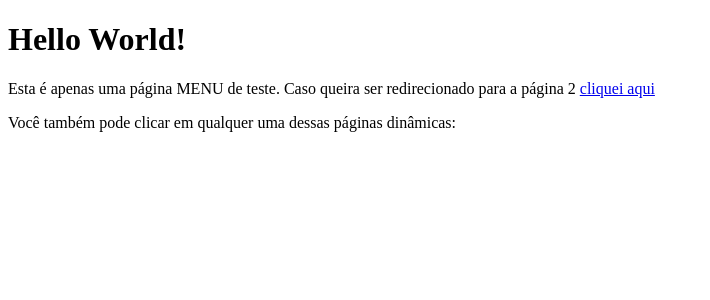
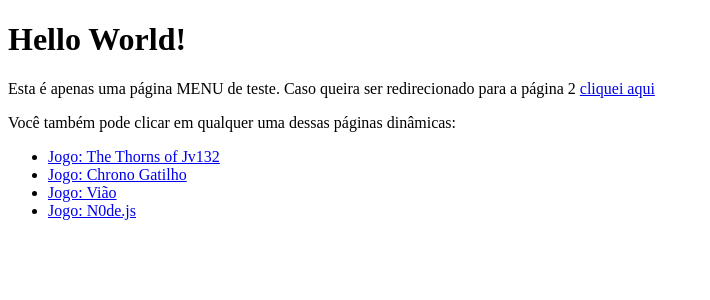
Before and after one commit to n0deee/test-website-nextjs, a Next.js app: page / in a window 1280 px wide. Shown: the top 300 px of the page, without its empty margins (0-710 px from the left). Built offline with nearby package versions, Linux system fonts and the light colour scheme.

Commit message:
Fixed feth using Axios

```diff
--- a/package.json
+++ b/package.json
@@ -3,6 +3,7 @@
     "dev": "next dev"
   },
   "dependencies": {
+    "axios": "^0.27.2",
     "next": "^12.2.2",
     "react": "^18.2.0",
     "react-dom": "^18.2.0"
--- a/pages/index.js
+++ b/pages/index.js
@@ -1,29 +1,18 @@
 import React, { useEffect, useState } from 'react';
 import Link from 'next/link'
+import axios from 'axios';
 
 
 
 
-function GameList() {
+function GamesList(props) {
     const [allGamesList, setAllGamesList] = useState([]);
-
-    async function fetchGameList() {
-        const res = await fetch("/api/games/list/all")
-        const data = await res.json()
-        setAllGamesList(data);
-
-    }
-
-    // This run once the component is mounted
-    useEffect(() => {
-        //fetchGameList();
-    },[])
 
     return (
         <div>
             <ul>
                 {
-                    allGamesList.map((x) => {
+                    props.gamelist.map((x) => {
                         if (x.hidden) return
                         return <li><Link href={`games/${x.id}`}>{`Jogo: ${x.name}`}</Link></li>
                     })
@@ -41,14 +30,14 @@ export default function HomePage(props) {
             <h1>Hello World!</h1>
             <p>Esta é apenas uma página MENU de teste. Caso queira ser redirecionado para a página 2 <Link href="/pagina2">cliquei aqui</Link></p>
             <p>Você também pode clicar em qualquer uma dessas páginas dinâmicas:</p>
-            <GameList />
+            <GamesList gamelist={props.gamelist} />
         </div>
     )
 }
 
 export async function getStaticProps() {
-    const res = await fetch("/api/games/list/all")
-    const gamelist = await res.json()
+    // Fetch API data with axios
+    const gamelist = (await axios.get("http://localhost:3000/api/games/list/all")).data
 
     return {
         props: {
```
Also changed, not shown: 1 other file (tests, documents, lock files or other folders).
